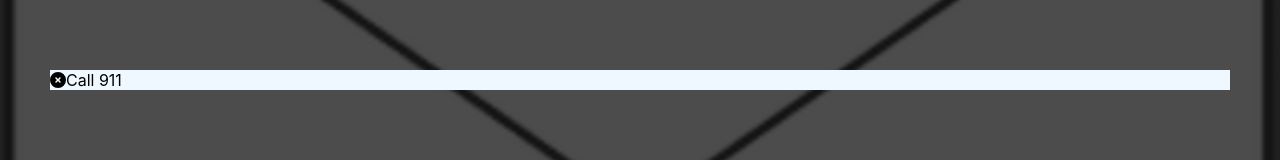
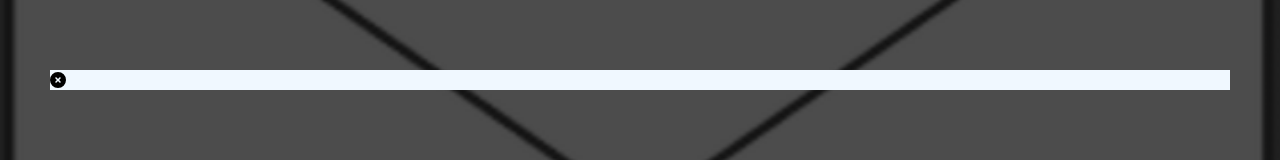
Before and after one commit to WesleyMatthee/kiss-react, a React (Create React App) app: page /monitor in a window 1280 px wide. Both pictures are taken after a click on the icon 1120 px from the left and 770 px from the top of the page. Shown: the part 280-440 px from the top of the page. Built offline with nearby package versions, Linux system fonts and the light colour scheme.

Commit message:
Add React Swipe Button to dependency

```diff
--- a/src/components/Templates/PhoneModal.jsx
+++ b/src/components/Templates/PhoneModal.jsx
@@ -1,10 +1,13 @@
 
-import { FontAwesomeIcon } from '@fortawesome/react-fontawesome'
-import { faCircleXmark } from '@fortawesome/free-solid-svg-icons'
+import { FontAwesomeIcon } from '@fortawesome/react-fontawesome';
+import { faCircleXmark } from '@fortawesome/free-solid-svg-icons';
 import  ReactDom  from 'react-dom';
-import './PhoneModal.css'
+import ReactSwipeButton from 'react-swipe-button';
+import { useState } from 'react';
+import './PhoneModal.css';
+import React from 'react'
 
-export default function PhoneModal({ open, children, onClose }){
+export default function PhoneModal({ open, onClose }){
   if(!open) return null;
 
   return ReactDom.createPortal(
@@ -12,7 +15,6 @@ export default function PhoneModal({ open, children, onClose }){
      <div className='dark-overlay'>
       <div className='phone-modal' >
         <FontAwesomeIcon icon={faCircleXmark} onClick={onClose} className="close-modal"/>
-        {children}
       </div>
      </div>
     </>,
--- a/src/components/Templates/footer.jsx
+++ b/src/components/Templates/footer.jsx
@@ -27,7 +27,7 @@ export default function Footer(props){
       </footer>
         <div className='phone-modal'>
          <PhoneModal open={isOpen} onClose={() => setIsOpen(false)} >
-            Call 911
+
          </PhoneModal>
         </div>
     </>
```
